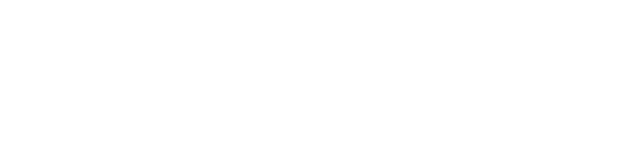
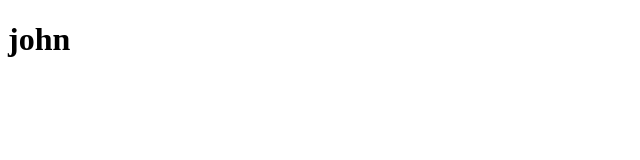
Before and after one commit to MinaSamirGerges/github_lab2, a plain HTML site: page index.html in a window 1280 px wide. Shown: the whole page, without its empty margins (0-640 px from the left). Drawn offline with Linux system fonts and the light colour scheme.

Commit message:
john edit

```diff
--- a/index.html
+++ b/index.html
@@ -7,6 +7,6 @@
     <title>Document</title>
 </head>
 <body>
-
+    <h1>john</h1>
 </body>
 </html>
```
